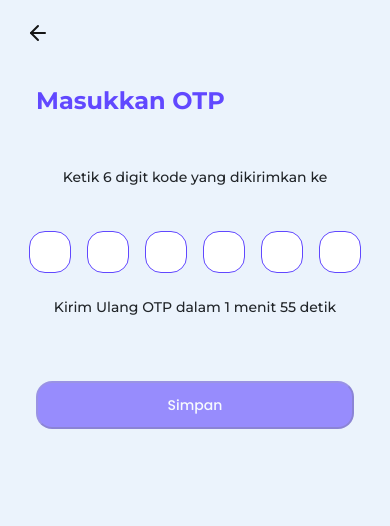
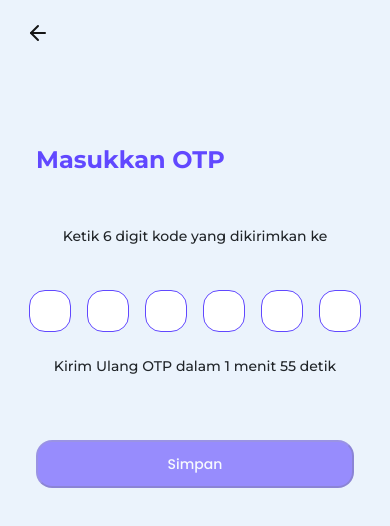
Before and after one commit to dickymhikam/CP-B5-Binar, a React (Vite) app: page /otp in a window 390 px wide. Shown: the top 526 px of the page. Built offline with nearby package versions, Linux system fonts and the light colour scheme.

Commit message:
final commit

```diff
--- a/src/components/Auth/Register.jsx
+++ b/src/components/Auth/Register.jsx
@@ -87,8 +87,9 @@ const Register = () => {
                   </button>
                 </div>
                 <p className=" text-muted text-center">
-                  Sudah punya akun?
+                  Sudah punya akun? {""}
                   <a href="/Login" className="text-decoration-none a ">
+                    {""}
                     Masuk di sini
                   </a>
                 </p>
--- a/src/styles/Auth.css
+++ b/src/styles/Auth.css
@@ -33,6 +33,7 @@
 
 .body-txt-lupa{
   color:#6148FF;
+  cursor: pointer;
 }
 
 .input-form-user::placeholder {
@@ -91,4 +92,9 @@
   .account-block {
     display: none;
   }
+
+  .auth-form-wrapper{
+    width: 80%;
+  }
+
 }
--- a/src/styles/OTP.css
+++ b/src/styles/OTP.css
@@ -23,9 +23,6 @@
   font-size: 14px;
   font-weight: 500;
   line-height: 20px;
-}
-
-.otp-card {
   padding: 0 36px 0 36px;
 }
 
@@ -106,7 +103,8 @@
   }
 
   .otp-card {
+    align-items: center;
     justify-content: center;
-    margin-top: 38px;
+    margin-top: 25%;
   }
 }
```
